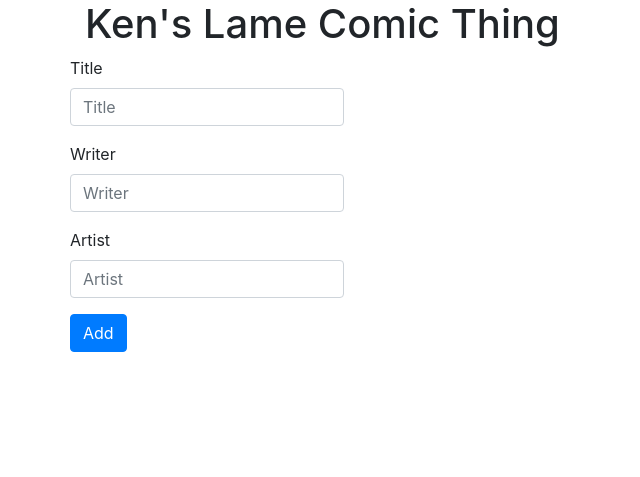
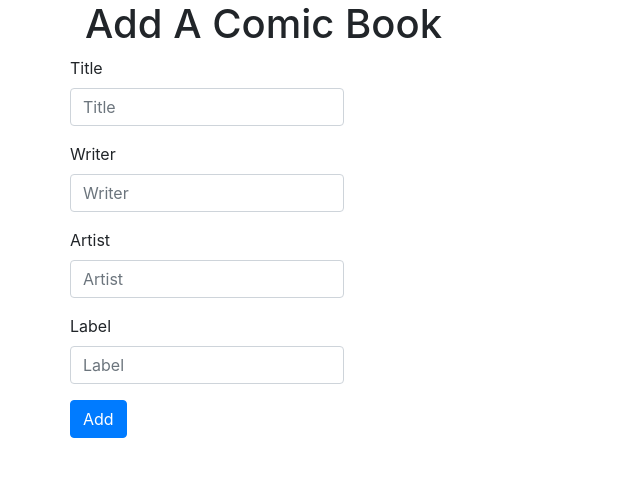
Before and after one commit to kendo1234/mongodbcomics, a Flask app: page / in a window 1280 px wide. Shown: the top 477 px of the page, without its empty margins (0-640 px from the left). Run offline with Flask 2, Linux system fonts and the light colour scheme; some libraries are stand-ins or nearby versions.

Commit message:
added label field and changed db name

```diff
--- a/templates/homepage.html
+++ b/templates/homepage.html
@@ -9,7 +9,7 @@
   </head>
   <body>
     <div class="container">
-      <h1>Ken's Lame Comic Thing</h2>
+      <h1>Add A Comic Book</h1>
       <div class="row">
         <form>
           <div class="form-group">
@@ -23,6 +23,10 @@
           <div class="form-group">
             <label for="comicArtist">Artist</label>
             <input type="text" class="form-control" id="comicArtist" name="artist" placeholder="Artist">
+          </div>
+          <div class="form-group">
+            <label for="comicLabel">Label</label>
+            <input type="text" class="form-control" id="comicLabel" name="Label" placeholder="Label">
           </div>
           <button type="button" class="btn btn-primary" onclick="send()">Add</button>
         </form>
@@ -38,15 +42,18 @@
               title: $("#comicTitle").val(),
               writer:$("#comicWriter").val(),
               artist:$("#comicArtist").val()
+              Label:$("#comicLabel").val()
+
+
           }
 
           $.ajax({
-              url: '/marvel/create',
+              url: '/books/create',
               type: 'post',
               dataType: 'json',
               contentType: 'application/json',
               success: function (data) {
-                  alert("Added Stuff")
+                  alert("Added comic, keep reading :)")
               },
               data: JSON.stringify(comic)
           });
--- a/templates/index.html
+++ b/templates/index.html
@@ -3,5 +3,7 @@
    <td>{{ marvel['title'] }}</td>
    <td>{{ marvel['writer'] }}</td>
    <td>{{ marvel['artist'] }}</td>
+   <td>{{ marvel['Label'] }}</td>
+
 </tr>
 {% endfor %}
--- a/visualise_app.py
+++ b/visualise_app.py
@@ -10,7 +10,7 @@ app = Flask(__name__)
 app.config['MONGO_DBNAME'] = 'Physical_Comics'  # name of database on mongo
 app.config["MONGO_URI"] = "mongodb://localhost:27017/Physical_Comics"
 mongo = PyMongo(app)
-marvel = mongo.db.marvel
+books = mongo.db.books
 
 
 @app.route('/')
@@ -18,16 +18,16 @@ def welcome():
     return render_template('homepage.html')
 
 
-@app.route('/marvel', methods=['GET'])
-def get_marvel_comics():
-    m_comics = mongo.db.marvel
+@app.route('/books', methods=['GET'])
+def get_books():
+    comics = mongo.db.books
     output = []
-    for m in marvel.find():
-        output.append({'title': m['title'], 'writer': m['writer'], 'artist': m['artist']})
+    for m in books.find():
+        output.append({'title': m['title'], 'writer': m['writer'], 'artist': m['artist'], 'Label': m['Label']})
     return jsonify({'result': output})
 
 
-@app.route("/marvel/create", methods=['POST'])
+@app.route("/books/create", methods=['POST'])
 def create_book():
     """
        Function to create new books.
@@ -41,7 +41,7 @@ def create_book():
             # Add message for debugging purpose
             return "", 400
 
-        record_created = marvel.insert(body)
+        record_created = books.insert(body)
 
         # Prepare the response
         if isinstance(record_created, list):
```
